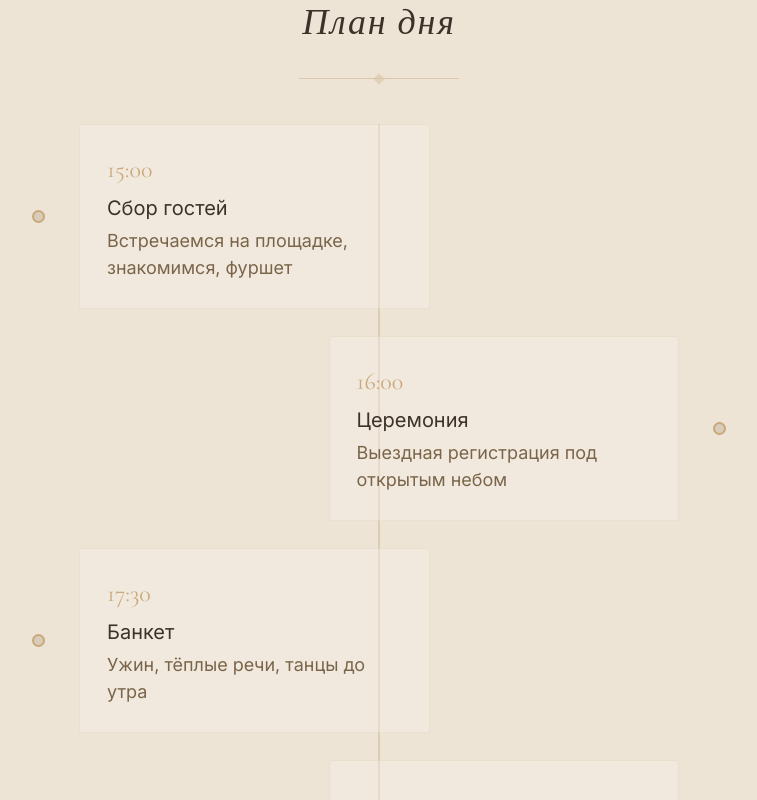
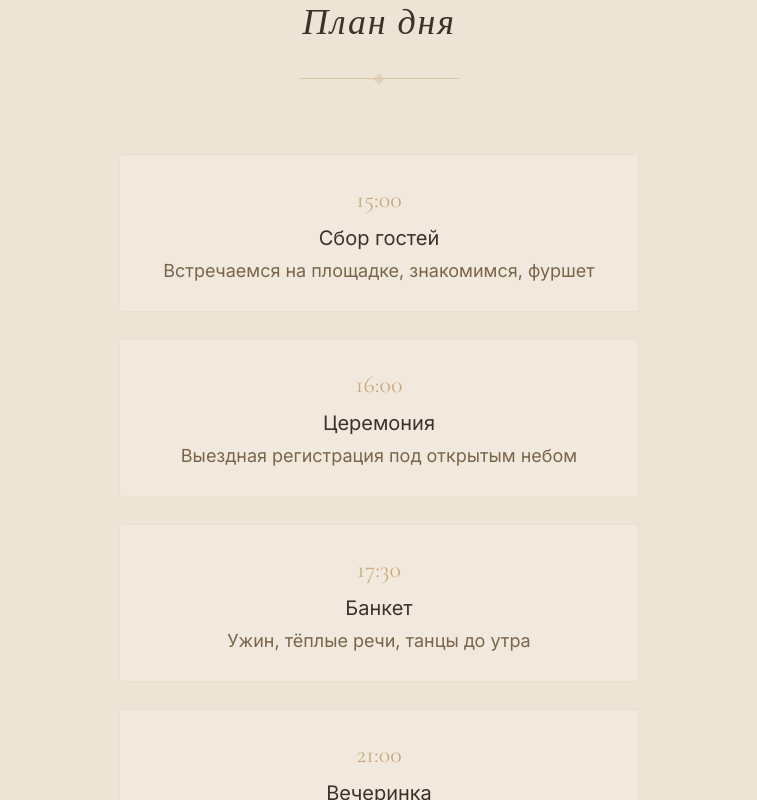
Before and after one commit to tvkaruba/wedding, a React (Vite) app: page / in a window 1280 px wide. Shown: the part 3840-4640 px from the top of the page, without its empty margins (261-1018 px from the left). Built offline with nearby package versions, Linux system fonts and the light colour scheme.

Commit message:
Fix timeline

```diff
--- a/src/sections/TimelineSection.tsx
+++ b/src/sections/TimelineSection.tsx
@@ -180,35 +180,16 @@ export default function TimelineSection() {
           </h2>
           <div className="divider-line mb-10" />
 
-          <div ref={timelineRef} className="relative">
-            {/* Vertical line */}
-            <div
-              className="absolute left-1/2 top-0 bottom-0 w-[2px] bg-antique-gold/40 -translate-x-1/2 hidden md:block"
-            />
-
-            <div className="flex flex-col gap-6 relative">
+          <div ref={timelineRef} className="flex flex-col gap-5 md:gap-6 items-center max-w-[520px] mx-auto">
             {timelineItems.map((item, i) => (
               <div
                 key={i}
-                  className={`timeline-item flex flex-col md:flex-row items-center gap-4 ${
-                    i % 2 === 0 ? 'md:flex-row' : 'md:flex-row-reverse'
-                  }`}
-                  style={{
-                    opacity: 0,
-                    transform: 'translateX(0)',
-                  }}
-                >
-                  {/* Timeline dot - centered on desktop */}
-                  <div className="hidden md:flex items-center justify-center w-10">
-                    <div className="w-3 h-3 rounded-full border-2 border-antique-gold bg-soft-linen z-10" />
-                  </div>
-
-                  {/* Content card */}
-                  <div
-                    className="flex-1 max-w-[400px] text-center md:text-left rounded-md p-5 md:p-6"
+                className="timeline-item w-full text-center rounded-md p-5 md:p-6"
                 style={{
                   background: 'rgba(247,240,232,0.4)',
                   border: '1px solid rgba(201,168,124,0.15)',
+                  opacity: 0,
+                  transform: 'translateY(30px)',
                 }}
               >
                 <p className="font-display text-[20px] md:text-[24px] text-antique-gold mb-1">
@@ -221,12 +202,7 @@ export default function TimelineSection() {
                   {item.sub}
                 </p>
               </div>
-
-                  {/* Spacer for alternating layout */}
-                  <div className="hidden md:block flex-1 max-w-[400px]" />
-                </div>
             ))}
-            </div>
           </div>
         </div>
       </div>
```
Lines whose indentation alone changed are shown as unchanged.
